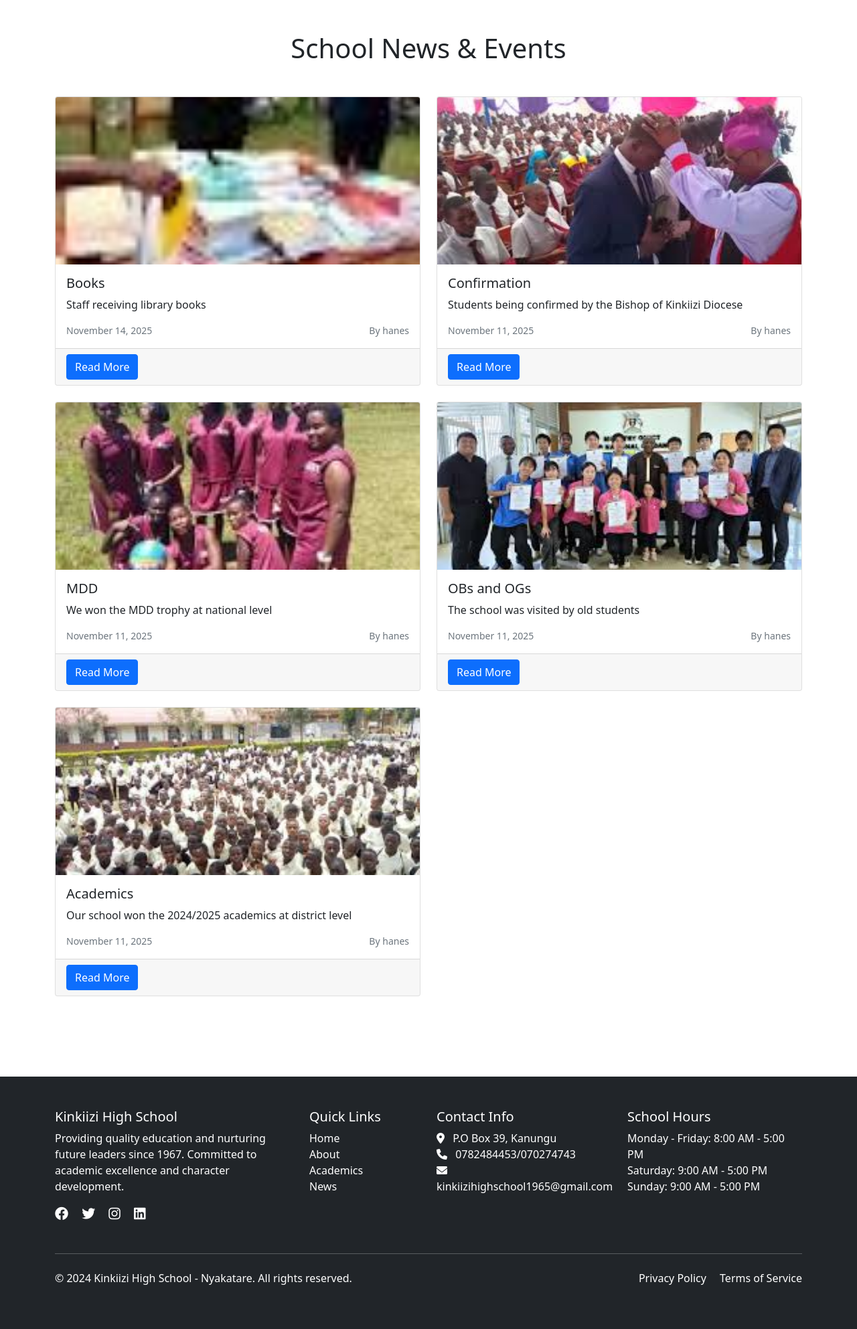
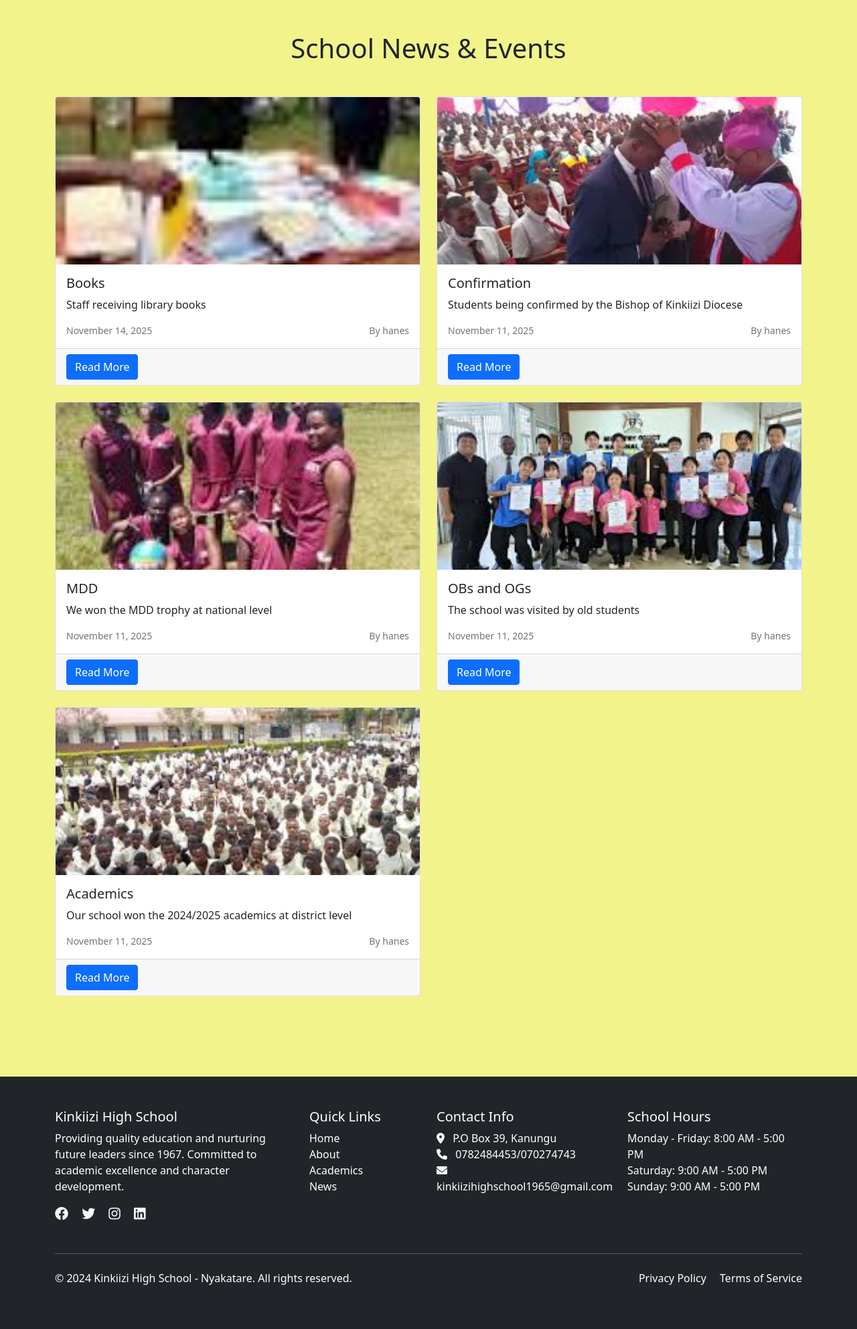
Before and after one commit to Mwanabasa/kinkiizi, a Django app: page /news/ in a window 1280 px wide. Shown: the part 56-2041 px from the top of the page at 67% size. Run offline with Django 5.2, Linux system fonts and the light colour scheme; data comes from the database, SQL or seed files in the repository.

Commit message:
added background color

```diff
--- a/school_website/templates/about/index.html
+++ b/school_website/templates/about/index.html
@@ -5,8 +5,8 @@
 
 {% block extra_css %}
 <style>
-    .card-body text-center{
-            background-color: rgb(255, 251, 0);
+    body{
+            background-color: lightyellow;
         }
 </style>
 {% endblock %}
--- a/school_website/templates/news/list.html
+++ b/school_website/templates/news/list.html
@@ -1,6 +1,14 @@
 {% extends "base.html" %}
 
 {% block title %}News & Events - {{ block.super }}{% endblock %}
+
+{% block extra_css %}
+<style>
+    body{
+        background-color: rgb(243, 243, 139);
+    }
+</style>
+{% endblock %}
 
 {% block content %}
 <div class="container py-5">
```
Also changed, not shown: school_website/templates/news/detail.html (+8 -0 lines).
